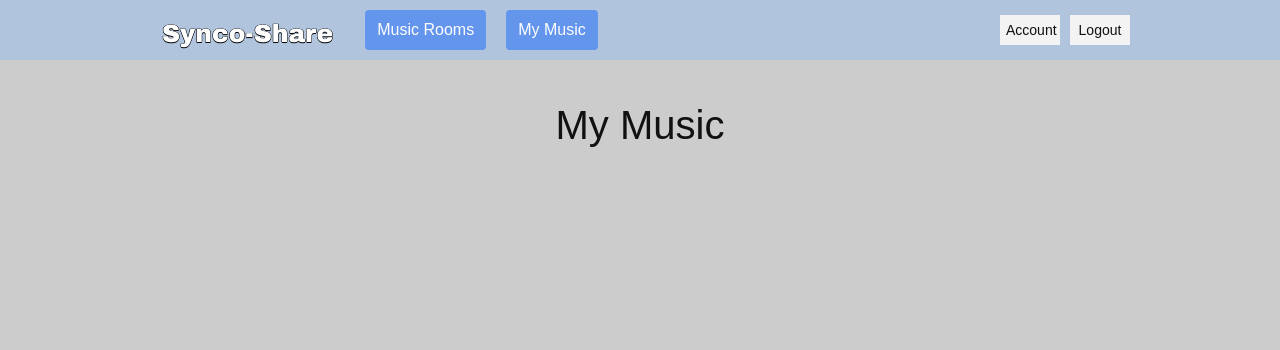
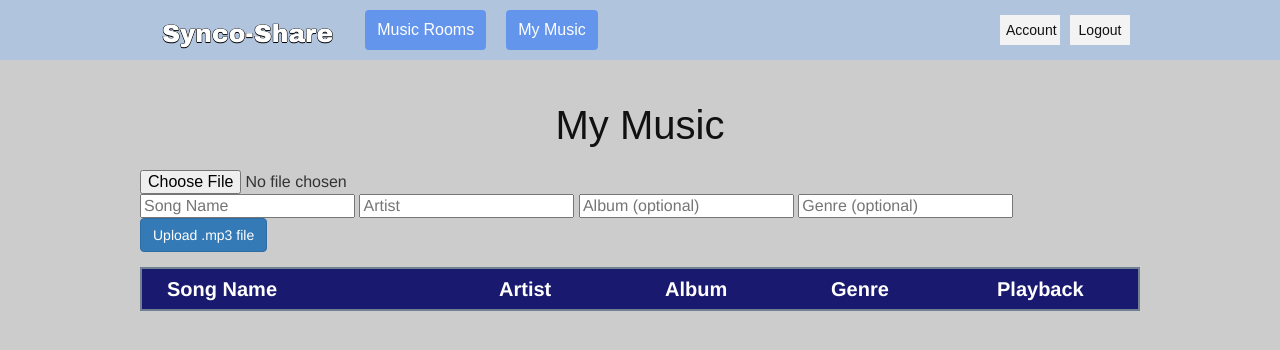
Before and after one commit to ABFranco/Music-Sharing-Project, a PHP site: page /my_music.php in a window 1280 px wide. Shown: the top 350 px of the page. Run offline with PHP 8.4, Linux system fonts and the light colour scheme; the visitor is signed in with stand-in values (Sample User, id 1); data that the repository does not hold is empty.

Commit message:
added to My Music, playback working

```diff
--- a/css/style.css
+++ b/css/style.css
@@ -353,3 +353,24 @@ body, html {
 #edit a {
     text-decoration: none;
 }
+
+/* my music */
+
+#music {
+    margin-top: 15px;
+}
+#music_table {
+    border-style: solid;
+    border-width: 2px;
+    border-color: slategray;
+}
+
+#music_table + #music_table {
+    border-top: 0px;
+}
+
+#music_table #top {
+    background-color: midnightblue;
+    color: white;
+    font-weight: bold;
+}
--- a/my_music.php
+++ b/my_music.php
@@ -1,10 +1,126 @@
 <?php
 	include_once 'header.php';
+	include_once 'includes/dbh.inc.php';
 ?>
 
 <section class="main-container">
 	<div class="main-wrapper">
 		<h2>My Music</h2>
+		<?php
+			$u_id = $_SESSION["u_id"];
+			if (isset($_SESSION['u_id'])) {
+				echo '
+				<form action="upload.php" method="POST" enctype="multipart/form-data">
+					<input type="file" name="file">
+					<input type="text" name="song_name" placeholder="Song Name">
+					<input type="text" name="artist" placeholder="Artist">
+					<input type="text" name="album" placeholder="Album (optional)">
+					<input type="text" name="genre" placeholder="Genre (optional)">
+					<button type="submit" name="upload" class="btn btn-primary">Upload .mp3 file</button>
+
+					<input type="hidden" name="u_id" value=' . $u_id .'>
+				</form>
+				';
+
+				$sql = "SELECT * FROM music WHERE userid = '$u_id' ORDER BY creation_time DESC";
+				$result = mysqli_query($conn, $sql);
+
+				echo '
+				<div class="container" id="music">
+					<div class="row" id="music_table">
+						<div class="col-xs-4" id="top">
+							<p>Song Name</p>
+						</div>
+						<div class="col-xs-2" id="top">
+							<p>Artist</p>
+						</div>
+						<div class="col-xs-2" id="top">
+							<p>Album</p>
+						</div>
+						<div class="col-xs-2" id="top">
+							<p>Genre</p>
+						</div>
+						<div class="col-xs-2" id="top">
+							<p>Playback</p>
+						</div>
+					</div>
+				';
+				if (mysqli_num_rows($result) > 0) {
+					// output data of each row
+					while($row = mysqli_fetch_assoc($result)) {
+						$uniqueid = $row["uniqueid"];
+						$fileName = $uniqueid.".mp3";
+						echo'
+						<div class="row" id="music_table">
+							<div class="col-xs-4">
+								<p>' . $row["song_name"] . '</p>
+							</div>
+							<div class="col-xs-2">
+								<p>' . $row["artist"] . '</p>
+							</div>
+							<div class="col-xs-2">
+								<p>' . $row["album"] . '</p>
+							</div>
+							<div class="col-xs-2">
+								<p>' . $row["genre"] . '</p>
+							</div>
+							<div class="col-xs-2">
+								<button type="button" class="btn btn-primary">Play</button>
+								<audio controls>
+									<source src="uploaded_music/'. $fileName .'" type="audio/mpeg">
+								</audio>
+							</div>
+						</div>
+						';
+					}
+				}
+
+				echo '</div>'; // end of container
+				/*
+				<div class="container" id="music">
+			<div class="row" id="account_table">
+				<div class="col-xs-6" id="account_table_right">
+					<div class="col-xs-5">
+						<p>Username</p>
+					</div>
+					<div class="col-xs-7">
+						<p id="account_info">' . $username . '</p>
+					</div>
+				</div>
+				<div class="col-xs-6" id="account_table_left">
+					<div class="col-xs-5">
+						<p>E-mail</p>
+					</div>
+					<div class="col-xs-7">
+						<p id="account_info">' . $email . '</p>
+					</div>
+				</div>
+			</div>
+			<div class="row" id="account_table">
+				<div class="col-xs-6" id="account_table_right">
+					<div class="col-xs-5">
+						<p>First Name</p>
+					</div>
+					<div class="col-xs-7">
+						<p id="account_info">' . $firstname . '</p>
+					</div>
+				</div>
+				<div class="col-xs-6" id="account_table_left">
+					<div class="col-xs-5">
+						<p>Last Name</p>
+					</div>
+					<div class="col-xs-7">
+						<p id="account_info">' . $lastname . '</p>
+					</div>
+				</div>
+
+			</div>
+		</div>
+		*/
+			}
+		?>
+
+
 
 	</div>
 
```
Also changed, not shown: upload.php (added, +50 -0 lines), 15 other files.
